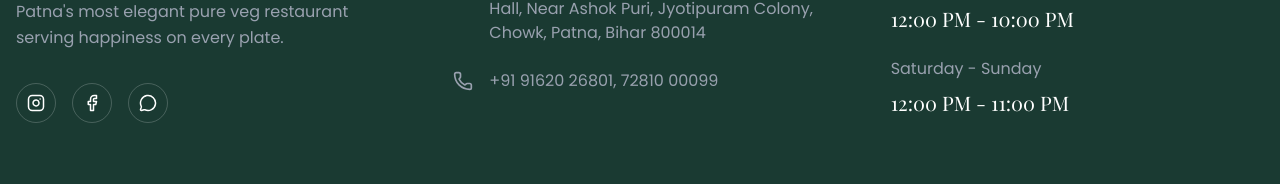
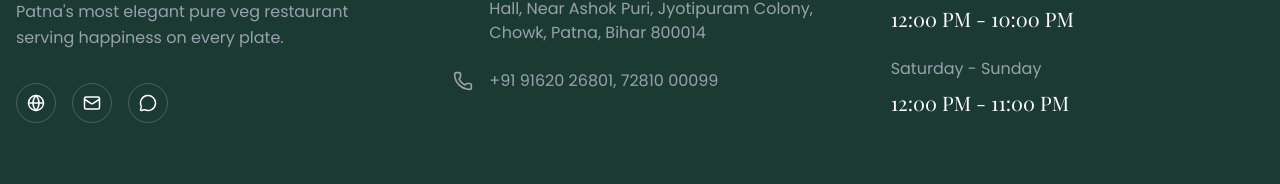
Before and after one commit to adityapandey44500-sudo/polika-restaurant, a Next.js app: page / in a window 1280 px wide. Shown: the part 2274-2458 px from the top of the page. Built offline with nearby package versions, Linux system fonts and the light colour scheme; a web font is replaced by a local one.

Commit message:
Update Footer.tsx

```diff
--- a/components/Footer.tsx
+++ b/components/Footer.tsx
@@ -1,5 +1,5 @@
 'use client';
-import { MapPin, Phone, Instagram, Facebook, MessageCircle } from 'lucide-react';
+import { MapPin, Phone, Globe, Mail, MessageCircle } from 'lucide-react';
 
 const Footer = () => {
   return (
@@ -12,8 +12,8 @@ const Footer = () => {
               Experience the art of fine dining at Polika. Patna's most elegant pure veg restaurant serving happiness on every plate.
             </p>
             <div className="flex gap-4">
-               <a href="#" className="w-10 h-10 rounded-full border border-white/20 flex items-center justify-center hover:bg-[#D4AF37] transition-all"><Instagram size={18} /></a>
-               <a href="#" className="w-10 h-10 rounded-full border border-white/20 flex items-center justify-center hover:bg-[#D4AF37] transition-all"><Facebook size={18} /></a>
+               <a href="#" className="w-10 h-10 rounded-full border border-white/20 flex items-center justify-center hover:bg-[#D4AF37] transition-all"><Globe size={18} /></a>
+               <a href="#" className="w-10 h-10 rounded-full border border-white/20 flex items-center justify-center hover:bg-[#D4AF37] transition-all"><Mail size={18} /></a>
                <a href="https://wa.me/919162026801" className="w-10 h-10 rounded-full border border-white/20 flex items-center justify-center hover:bg-[#D4AF37] transition-all"><MessageCircle size={18} /></a>
             </div>
           </div>
```
